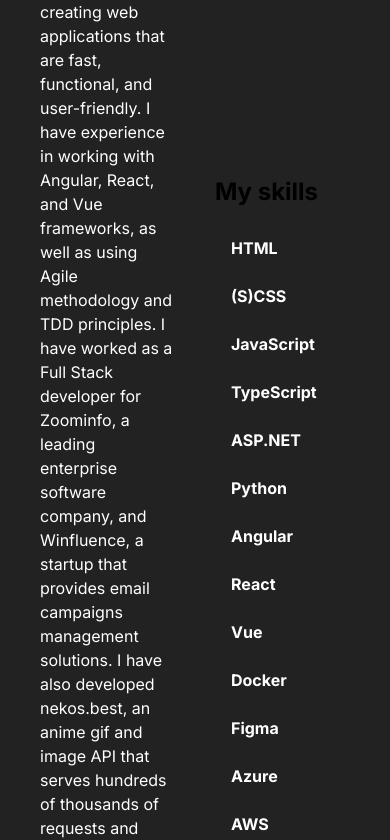
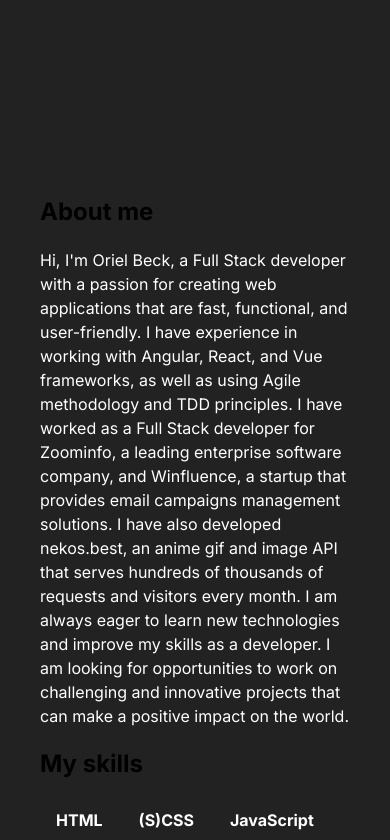
Before and after one commit to oriel-beck/portfolio, a Next.js app: page / in a window 390 px wide. Shown: the part 728-1568 px from the top of the page. Built offline with nearby package versions, Linux system fonts and the light colour scheme.

Commit message:
fix mobile layout

```diff
--- a/app/_sections/about/about.tsx
+++ b/app/_sections/about/about.tsx
@@ -4,16 +4,16 @@ import Heading from "@/app/_components/heading"
 export default function About() {
     const skills = ["HTML", "(S)CSS", "JavaScript", "TypeScript", "ASP.NET", "Python", "Angular", "React", "Vue", "Docker", "Figma", "Azure", "AWS", "SQL", "GIT"]
     return (
-        <div className="flex md:flex-row sm:flex-col items-center justify-center p-10 space-x-10 h-full">
-            <div className="basis-1/2 flex flex-col">
+        <div className="flex md:flex-row items-center p-10 h-full">
+            <div className="flex flex-col md:flex-row md:space-x-10 mt-10 md:mt-0 ">
+                <div className="basis-1/2 flex flex-col mb-5">
                     <div className='pb-5'>
                         <Heading heading='About me' level='h2' />
                     </div>
-                <p className='text-white'>Hi, I&apos;m Oriel Beck, a Full Stack developer with a passion for creating web applications that are fast, functional, and user-friendly. I have experience in working with Angular, React, and Vue frameworks, as well as using Agile methodology and TDD principles. I have worked as a Full Stack developer for Zoominfo, a leading enterprise software company, and Winfluence, a startup that provides email campaigns management solutions. I have also developed nekos.best, an anime gif and image API that serves hundreds of thousands of requests and visitors every month. I am always eager to learn new technologies and improve my skills as a developer. I am looking for opportunities to work on challenging and innovative projects that can make a positive impact on the world.</p>
+                    <p className='text-white text-pretty'>Hi, I&apos;m Oriel Beck, a Full Stack developer with a passion for creating web applications that are fast, functional, and user-friendly. I have experience in working with Angular, React, and Vue frameworks, as well as using Agile methodology and TDD principles. I have worked as a Full Stack developer for Zoominfo, a leading enterprise software company, and Winfluence, a startup that provides email campaigns management solutions. I have also developed nekos.best, an anime gif and image API that serves hundreds of thousands of requests and visitors every month. I am always eager to learn new technologies and improve my skills as a developer. I am looking for opportunities to work on challenging and innovative projects that can make a positive impact on the world.</p>
                 </div>
                 <div className="basis-1/2 flex flex-col">
                     <div className="pb-5">
-
                         <Heading heading='My skills' level='h2' />
                     </div>
                     <ul className="flex items-center flex-row flex-wrap">
@@ -25,5 +25,6 @@ export default function About() {
                     </ul>
                 </div>
             </div>
+        </div>
     )
 }
--- a/app/page.tsx
+++ b/app/page.tsx
@@ -11,13 +11,13 @@ export default function Home() {
         <section className="h-screen" id="hero" style={{ backgroundColor: colors.bg1 }}>
           <Hero />
         </section>
-        <section className="h-screen" id="about" style={{ backgroundColor: colors.bg2 }}>
+        <section className="h-full md:h-screen" id="about" style={{ backgroundColor: colors.bg2 }}>
           <About />
         </section>
-        <section className="h-screen" id="projects" style={{ backgroundColor: colors.bg1 }}>
+        <section className="h-full md:h-screen" id="projects" style={{ backgroundColor: colors.bg1 }}>
 
         </section>
-        <section className="h-screen" id="contact" style={{ backgroundColor: colors.bg2 }}>
+        <section className="h-full md:h-screen" id="contact" style={{ backgroundColor: colors.bg2 }}>
 
         </section>
       </main>
```
Lines whose indentation alone changed are shown as unchanged.
